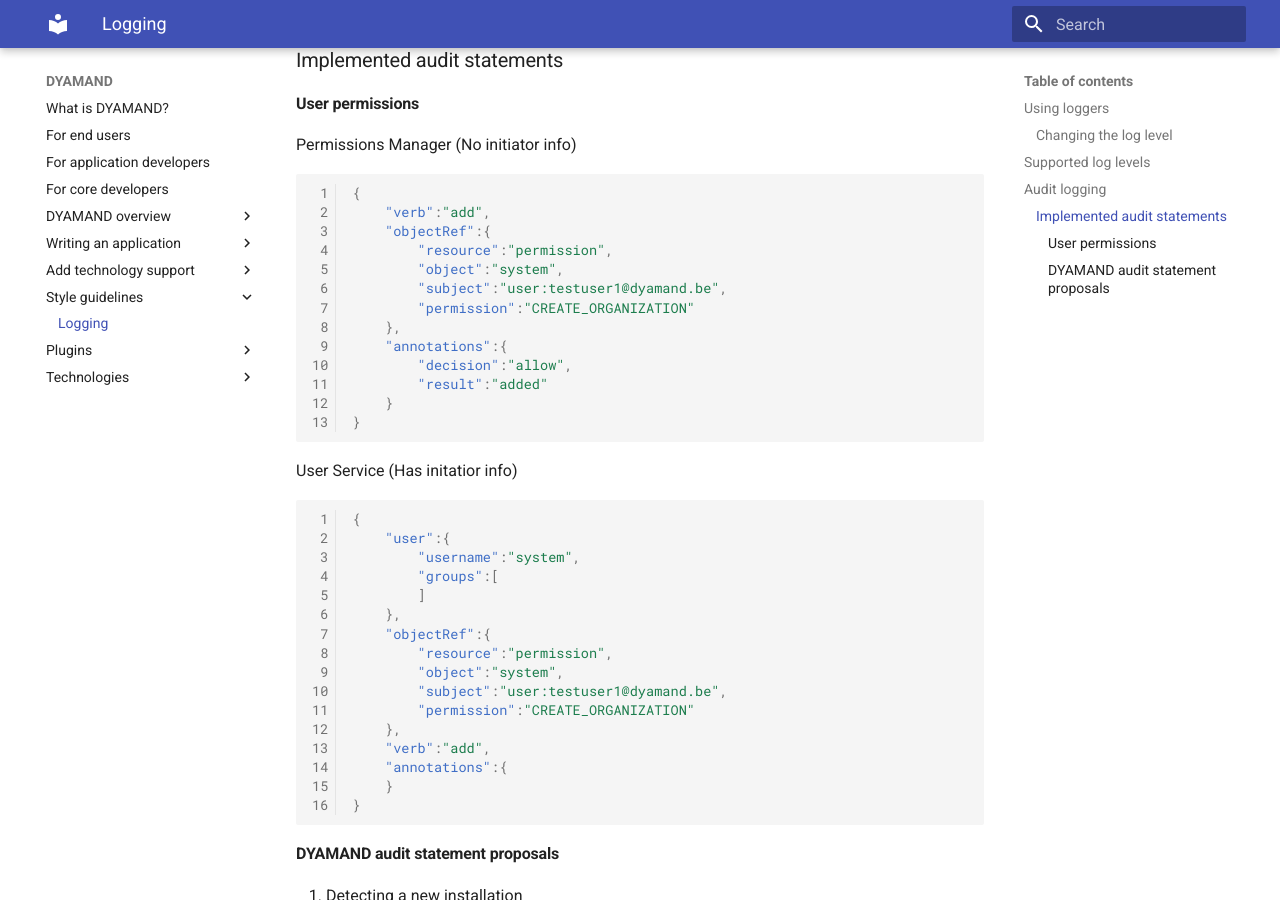
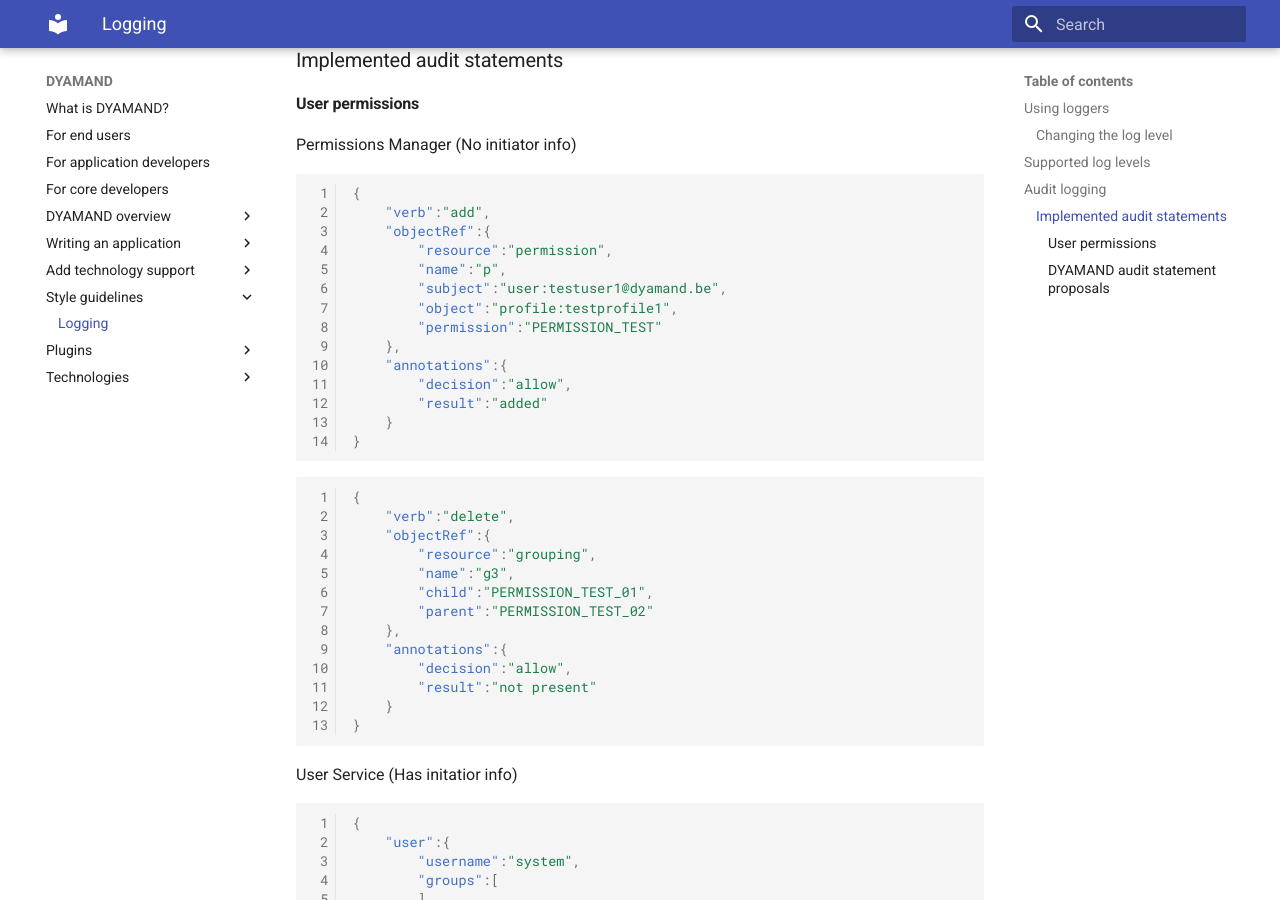
Before and after one commit to dyamand/dyamand.github.io, an MkDocs documentation site: the page built from docs/styleguides/logging.md, in a window 1280 px wide and 900 px high, scrolled down 3706 px. Built offline with MkDocs 1.6.1 and Material for MkDocs 9.7.7, drawn with Linux system fonts in a browser that asks for light colours.

Commit message:
chore: update audit logging examples of permissionmanager (#5)

````diff
--- a/docs/styleguides/logging.md
+++ b/docs/styleguides/logging.md
@@ -104,13 +104,29 @@
     "verb":"add",
     "objectRef":{
         "resource":"permission",
-        "object":"system",
+        "name":"p",
         "subject":"user:testuser1@dyamand.be",
-        "permission":"CREATE_ORGANIZATION"
+        "object":"profile:testprofile1",
+        "permission":"PERMISSION_TEST"
     },
     "annotations":{
         "decision":"allow",
         "result":"added"
+    }
+}
+```
+```json
+{
+    "verb":"delete",
+    "objectRef":{
+        "resource":"grouping",
+        "name":"g3",
+        "child":"PERMISSION_TEST_01",
+        "parent":"PERMISSION_TEST_02"
+    },
+    "annotations":{
+        "decision":"allow",
+        "result":"not present"
     }
 }
 ```
````
